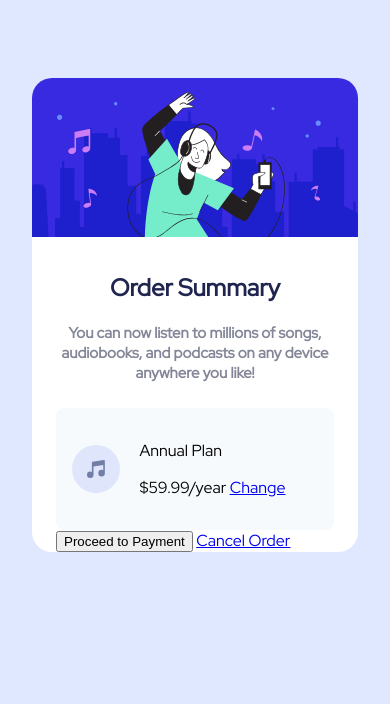
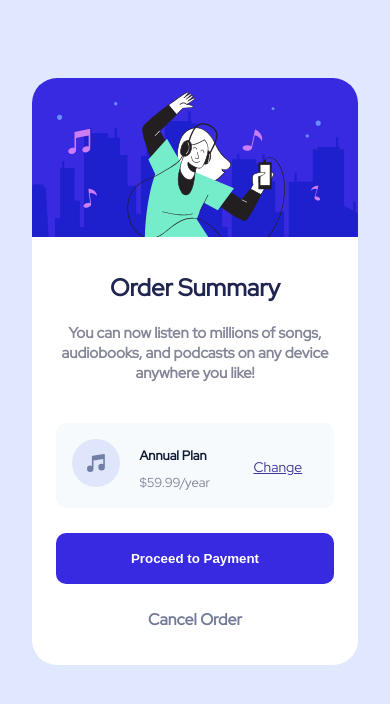
Before and after one commit to florianstancioiu/frontend-mentor, a plain HTML site: page order-summary-component-main/index.html in a window 390 px wide. Drawn offline with Linux system fonts and the light colour scheme.

Commit message:
Complete mobile version of order summary

```diff
--- a/order-summary-component-main/css/styles.css
+++ b/order-summary-component-main/css/styles.css
@@ -7,7 +7,7 @@ body {
 
 .order {
     width: calc(100% - 48px);
-    border-radius: 20px;
+    border-radius: 25px;
     background-color: white;
     margin: 0 auto;
 }
@@ -16,11 +16,13 @@ body {
     max-width: 100%;
     display: block;
     margin: 0 auto;
-    border-radius: 20px 20px 0 0;
+    border-radius: 25px 25px 0 0;
 }
 
 .order-inner {
     padding: 0 24px;
+    display: flex;
+    flex-direction: column;
 }
 
 .order-text {
@@ -48,7 +50,8 @@ body {
 .order-plan {
     padding: 16px;
     background-color: #f6fafd;
-    border-radius: 8px;
+    border-radius: 10px;
+    margin-bottom: 25px;
 }
 
 .order-music-wrapper,
@@ -60,3 +63,51 @@ body {
 .order-music-wrapper {
     margin-right: 16px;
 }
+
+.order-change {
+    margin-left: 40px;
+}
+
+.annual-plan {
+    color: #0f1932;
+    font-weight: 700;
+    margin-top: 0;
+    margin-bottom: 10px;
+    font-size: 13px;
+}
+
+.yearly-pricing {
+    color: #7d8296;
+    margin: 0;
+    font-size: 13px;
+}
+
+.order-change a {
+    font-size: 14px;
+    color: #40359d;
+    position: relative;
+    top: -15px;
+}
+
+.btn-primary {
+    display: block;
+    width: 100%;
+    text-align: center;
+    color: white;
+    font-weight: 700;
+    background-color: #382ae1;
+    border: 0;
+    padding-top: 18px;
+    padding-bottom: 18px;
+    border-radius: 10px;
+    margin-bottom: 25px;
+}
+
+.btn-cancel {
+    display: block;
+    text-decoration: none;
+    text-align: center;
+    color: #717a97;
+    font-weight: 700;
+    margin-bottom: 35px;
+}
```
